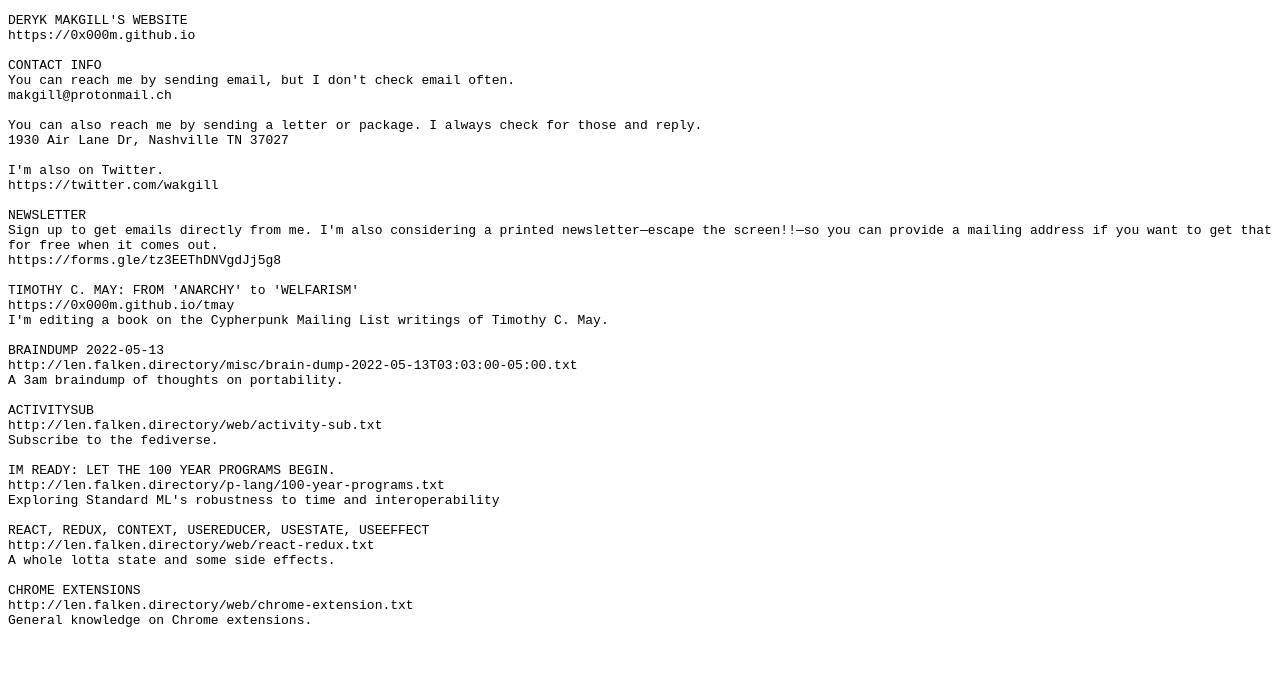
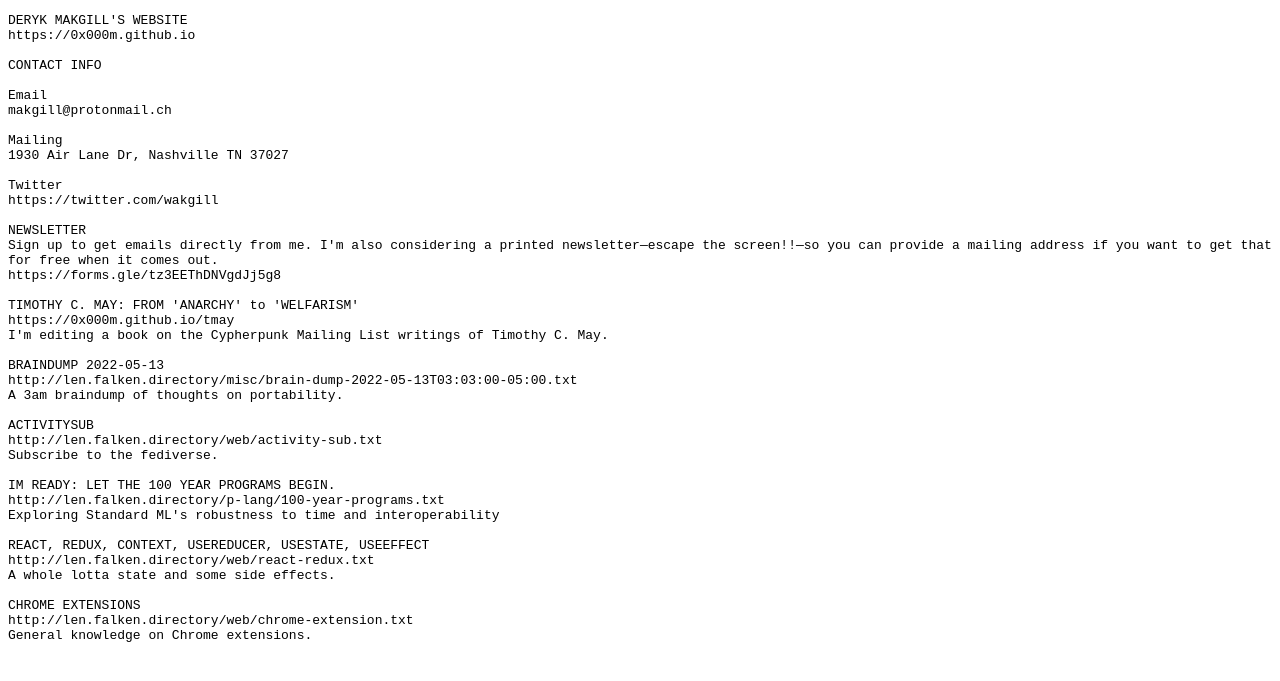
Before and after one commit to 0x000m/0x000m.github.io, a Jekyll site: the page built from index.md, in a window 1280 px wide. Shown: the top 681 px of the page. Built offline with Jekyll 4.4.1, drawn with Linux system fonts in a browser that asks for light colours.

Commit message:
Update index.md

```diff
--- a/index.md
+++ b/index.md
@@ -7,13 +7,14 @@
 https://0x000m.github.io
 
 CONTACT INFO
-You can reach me by sending email, but I don't check email often.
+
+Email
 makgill@protonmail.ch
 
-You can also reach me by sending a letter or package. I always check for those and reply.
+Mailing
 1930 Air Lane Dr, Nashville TN 37027
 
-I'm also on Twitter.
+Twitter
 https://twitter.com/wakgill
 
 NEWSLETTER
```
